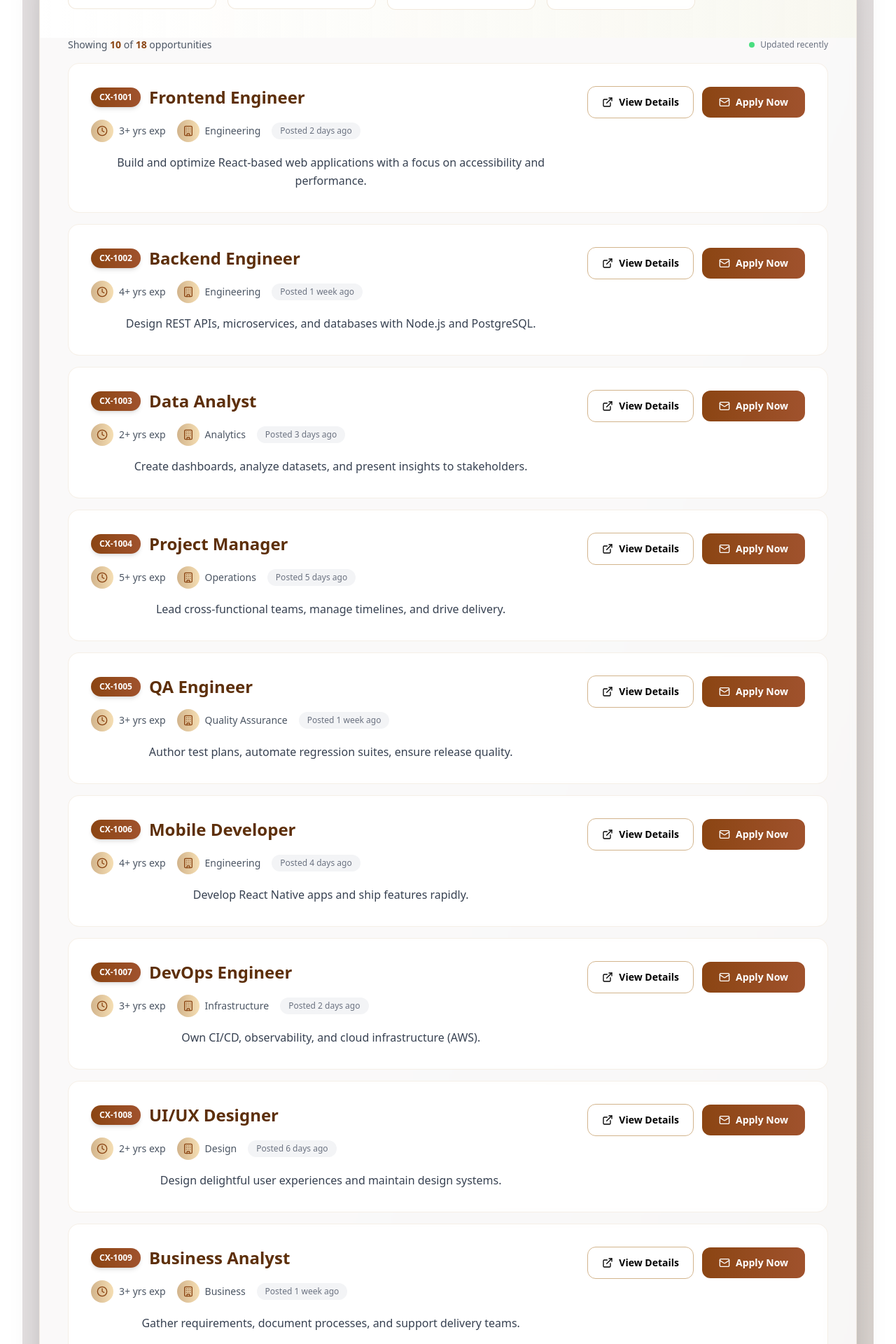
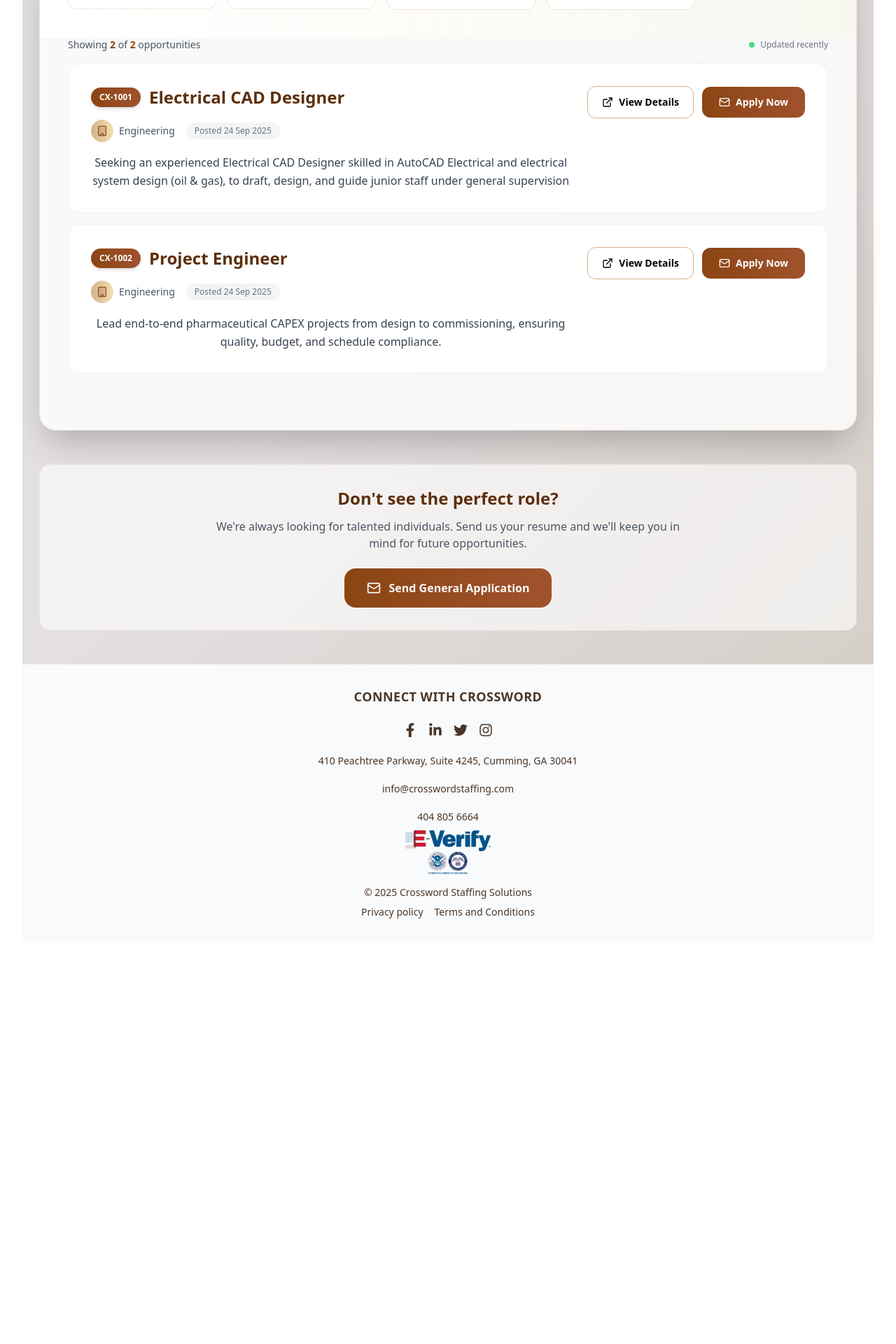
Before and after one commit to Yash-j7/crossWord, a React (Vite) app: page /career in a window 1280 px wide. Shown: the part 480-2400 px from the top of the page at 70% size. After the commit the page ends 1857 px from the top, so only its background shows below. Built offline with nearby package versions, Linux system fonts and the light colour scheme.

Commit message:
careers added

```diff
--- a/src/Careers.jsx
+++ b/src/Careers.jsx
@@ -1,6 +1,8 @@
 import React, { useMemo, useState } from "react";
 import { Filter, MapPin, Briefcase, FileDown, ExternalLink, Mail, Search, X, Clock, Building } from "lucide-react";
 import samplePDF from "../src/assets/Sample.pdf";
+import projectEngineerPDF from "../src/assets/projectEngg_JD.pdf";
+import electricalCADDesignerPDF from "../src/assets/CAD_JD.pdf";
 export default function Careers() {
   const [query, setQuery] = useState("");
   const [location, setLocation] = useState("");
@@ -13,206 +15,229 @@ export default function Careers() {
     () => [
       {
         id: "CX-1001",
-        title: "Frontend Engineer",
+        title: "Electrical CAD Designer",
         type: "Full-time",
-        location: "Bengaluru, IN",
-        experienceYears: 3,
-        description: "Build and optimize React-based web applications with a focus on accessibility and performance.",
-        pdfPath: "/assets/Sample.pdf",
+        location: "Alpharetta, GA",
+        // experienceYears: 3,
+        description: "Seeking an experienced Electrical CAD Designer skilled in AutoCAD Electrical and electrical system design (oil & gas), to draft, design, and guide junior staff under general supervision",
+        pdfPath: electricalCADDesignerPDF,
         department: "Engineering",
-        postedDate: "2 days ago"
+        postedDate: "24 Sep 2025"
       },
       {
         id: "CX-1002",
-        title: "Backend Engineer",
+        title: "Project Engineer",
         type: "Full-time",
-        location: "Remote",
-        experienceYears: 4,
-        description: "Design REST APIs, microservices, and databases with Node.js and PostgreSQL.",
-        pdfPath: "/assets/Sample.pdf",
+        location: "Cumming, GA",
+        // experienceYears: 3,
+        description: "Lead end-to-end pharmaceutical CAPEX projects from design to commissioning, ensuring quality, budget, and schedule compliance.",
+        pdfPath: projectEngineerPDF,
         department: "Engineering",
-        postedDate: "1 week ago"
-      },
-      {
-        id: "CX-1003",
-        title: "Data Analyst",
-        type: "Contract",
-        location: "Hyderabad, IN",
-        experienceYears: 2,
-        description: "Create dashboards, analyze datasets, and present insights to stakeholders.",
-        pdfPath: "/assets/Sample.pdf",
-        department: "Analytics",
-        postedDate: "3 days ago"
-      },
-      {
-        id: "CX-1004",
-        title: "Project Manager",
-        type: "Full-time",
-        location: "New Delhi, IN",
-        experienceYears: 5,
-        description: "Lead cross-functional teams, manage timelines, and drive delivery.",
-        pdfPath: "/assets/Sample.pdf",
-        department: "Operations",
-        postedDate: "5 days ago"
-      },
-      {
-        id: "CX-1005",
-        title: "QA Engineer",
-        type: "Contract",
-        location: "Remote",
-        experienceYears: 3,
-        description: "Author test plans, automate regression suites, ensure release quality.",
-        pdfPath: "/assets/Sample.pdf",
-        department: "Quality Assurance",
-        postedDate: "1 week ago"
-      },
-      {
-        id: "CX-1006",
-        title: "Mobile Developer",
-        type: "Full-time",
-        location: "Pune, IN",
-        experienceYears: 4,
-        description: "Develop React Native apps and ship features rapidly.",
-        pdfPath: "/assets/Sample.pdf",
-        department: "Engineering",
-        postedDate: "4 days ago"
-      },
-      {
-        id: "CX-1007",
-        title: "DevOps Engineer",
-        type: "Full-time",
-        location: "Remote",
-        experienceYears: 3,
-        description: "Own CI/CD, observability, and cloud infrastructure (AWS).",
-        pdfPath: "/assets/Sample.pdf",
-        department: "Infrastructure",
-        postedDate: "2 days ago"
-      },
-      {
-        id: "CX-1008",
-        title: "UI/UX Designer",
-        type: "Full-time",
-        location: "Kolkata, IN",
-        experienceYears: 2,
-        description: "Design delightful user experiences and maintain design systems.",
-        pdfPath: "/assets/Sample.pdf",
-        department: "Design",
-        postedDate: "6 days ago"
-      },
-      {
-        id: "CX-1009",
-        title: "Business Analyst",
-        type: "Full-time",
-        location: "Gurugram, IN",
-        experienceYears: 3,
-        description: "Gather requirements, document processes, and support delivery teams.",
-        pdfPath: "/assets/Sample.pdf",
-        department: "Business",
-        postedDate: "1 week ago"
-      },
-      {
-        id: "CX-1010",
-        title: "Healthcare Recruiter",
-        type: "Full-time",
-        location: "Remote",
-        experienceYears: 2,
-        description: "Source and screen candidates, manage pipelines, and coordinate interviews.",
-        pdfPath: "/assets/Sample.pdf",
-        department: "Human Resources",
-        postedDate: "3 days ago"
-      },
-      {
-        id: "CX-1011",
-        title: "Manufacturing Consultant",
-        type: "Contract",
-        location: "Ahmedabad, IN",
-        experienceYears: 6,
-        description: "Advise manufacturing clients on process optimization.",
-        pdfPath: "/assets/Sample.pdf",
-        department: "Consulting",
-        postedDate: "5 days ago"
-      },
-      {
-        id: "CX-1012",
-        title: "IT Support Specialist",
-        type: "Full-time",
-        location: "Chennai, IN",
-        experienceYears: 1,
-        description: "Provide L1/L2 support and manage incident queues.",
-        pdfPath: "/assets/EY India 2026 - Tech Risk - Assurance - Sr. Analyst - JD.pdf",
-        department: "IT Support",
-        postedDate: "2 weeks ago"
-      },
-      // Fresher positions
-      {
-        id: "CX-2001",
-        title: "Junior Frontend Developer",
-        type: "Full-time",
-        location: "Bengaluru, IN",
-        experienceYears: 0,
-        description: "Learn and develop modern web applications using React, HTML, CSS, and JavaScript. Perfect for recent graduates.",
-        pdfPath: "/assets/EY India 2026 - Tech Risk - Assurance - Sr. Analyst - JD.pdf",
-        department: "Engineering",
-        postedDate: "1 day ago"
-      },
-      {
-        id: "CX-2002",
-        title: "Trainee Software Engineer",
-        type: "Full-time",
-        location: "Hyderabad, IN",
-        experienceYears: 0,
-        description: "Join our comprehensive training program and kickstart your career in software development.",
-        pdfPath: "/assets/EY India 2026 - Tech Risk - Assurance - Sr. Analyst - JD.pdf",
-        department: "Engineering",
-        postedDate: "2 days ago"
-      },
-      {
-        id: "CX-2003",
-        title: "Associate Data Analyst",
-        type: "Full-time",
-        location: "Mumbai, IN",
-        experienceYears: 0,
-        description: "Entry-level position to learn data analysis, visualization, and business intelligence tools.",
-        pdfPath: "/assets/EY India 2026 - Tech Risk - Assurance - Sr. Analyst - JD.pdf",
-        department: "Analytics",
-        postedDate: "1 day ago"
-      },
-      {
-        id: "CX-2004",
-        title: "Junior QA Tester",
-        type: "Full-time",
-        location: "Noida, IN",
-        experienceYears: 0,
-        description: "Learn software testing methodologies and quality assurance processes from experienced mentors.",
-        pdfPath: "/assets/EY India 2026 - Tech Risk - Assurance - Sr. Analyst - JD.pdf",
-        department: "Quality Assurance",
-        postedDate: "3 days ago"
-      },
-      {
-        id: "CX-2005",
-        title: "Graduate Trainee - Business Analyst",
-        type: "Full-time",
-        location: "Chennai, IN",
-        experienceYears: 0,
-        description: "Start your career in business analysis with comprehensive training and mentorship.",
-        pdfPath: "/assets/EY India 2026 - Tech Risk - Assurance - Sr. Analyst - JD.pdf",
-        department: "Business",
-        postedDate: "4 days ago"
-      },
-      {
-        id: "CX-2006",
-        title: "Junior UI/UX Designer",
-        type: "Full-time",
-        location: "Remote",
-        experienceYears: 0,
-        description: "Design beautiful and intuitive user interfaces while learning from senior designers.",
-        pdfPath: "/assets/EY India 2026 - Tech Risk - Assurance - Sr. Analyst - JD.pdf",
-        department: "Design",
-        postedDate: "1 day ago"
+        postedDate: "24 Sep 2025"
       }
+  //     {
+  //       id: "CX-1001",
+  //       title: "Frontend Engineer",
+  //       type: "Full-time",
+  //       location: "Bengaluru, IN",
+  //       experienceYears: 3,
+  //       description: "Build and optimize React-based web applications with a focus on accessibility and performance.",
+  //       pdfPath: "/assets/Sample.pdf",
+  //       department: "Engineering",
+  //       postedDate: "2 days ago"
+  //     },
+  //     {
+  //       id: "CX-1002",
+  //       title: "Backend Engineer",
+  //       type: "Full-time",
+  //       location: "Remote",
+  //       experienceYears: 4,
+  //       description: "Design REST APIs, microservices, and databases with Node.js and PostgreSQL.",
+  //       pdfPath: "/assets/Sample.pdf",
+  //       department: "Engineering",
+  //       postedDate: "1 week ago"
+  //     },
+  //     {
+  //       id: "CX-1003",
+  //       title: "Data Analyst",
+  //       type: "Contract",
+  //       location: "Hyderabad, IN",
+  //       experienceYears: 2,
+  //       description: "Create dashboards, analyze datasets, and present insights to stakeholders.",
+  //       pdfPath: "/assets/Sample.pdf",
+  //       department: "Analytics",
+  //       postedDate: "3 days ago"
+  //     },
+  //     {
+  //       id: "CX-1004",
+  //       title: "Project Manager",
+  //       type: "Full-time",
+  //       location: "New Delhi, IN",
+  //       experienceYears: 5,
+  //       description: "Lead cross-functional teams, manage timelines, and drive delivery.",
+  //       pdfPath: "/assets/Sample.pdf",
+  //       department: "Operations",
+  //       postedDate: "5 days ago"
+  //     },
+  //     {
+  //       id: "CX-1005",
+  //       title: "QA Engineer",
+  //       type: "Contract",
+  //       location: "Remote",
+  //       experienceYears: 3,
+  //       description: "Author test plans, automate regression suites, ensure release quality.",
+  //       pdfPath: "/assets/Sample.pdf",
+  //       department: "Quality Assurance",
+  //       postedDate: "1 week ago"
+  //     },
+  //     {
+  //       id: "CX-1006",
+  //       title: "Mobile Developer",
+  //       type: "Full-time",
+  //       location: "Pune, IN",
+  //       experienceYears: 4,
+  //       description: "Develop React Native apps and ship features rapidly.",
+  //       pdfPath: "/assets/Sample.pdf",
+  //       department: "Engineering",
+  //       postedDate: "4 days ago"
+  //     },
+  //     {
+  //       id: "CX-1007",
+  //       title: "DevOps Engineer",
+  //       type: "Full-time",
+  //       location: "Remote",
+  //       experienceYears: 3,
+  //       description: "Own CI/CD, observability, and cloud infrastructure (AWS).",
+  //       pdfPath: "/assets/Sample.pdf",
+  //       department: "Infrastructure",
+  //       postedDate: "2 days ago"
+  //     },
+  //     {
+  //       id: "CX-1008",
+  //       title: "UI/UX Designer",
+  //       type: "Full-time",
+  //       location: "Kolkata, IN",
+  //       experienceYears: 2,
+  //       description: "Design delightful user experiences and maintain design systems.",
+  //       pdfPath: "/assets/Sample.pdf",
+  //       department: "Design",
+  //       postedDate: "6 days ago"
+  //     },
+  //     {
+  //       id: "CX-1009",
+  //       title: "Business Analyst",
+  //       type: "Full-time",
+  //       location: "Gurugram, IN",
+  //       experienceYears: 3,
+  //       description: "Gather requirements, document processes, and support delivery teams.",
+  //       pdfPath: "/assets/Sample.pdf",
+  //       department: "Business",
+  //       postedDate: "1 week ago"
+  //     },
+  //     {
+  //       id: "CX-1010",
+  //       title: "Healthcare Recruiter",
+  //       type: "Full-time",
+  //       location: "Remote",
+  //       experienceYears: 2,
+  //       description: "Source and screen candidates, manage pipelines, and coordinate interviews.",
+  //       pdfPath: "/assets/Sample.pdf",
+  //       department: "Human Resources",
+  //       postedDate: "3 days ago"
+  //     },
+  //     {
+  //       id: "CX-1011",
+  //       title: "Manufacturing Consultant",
+  //       type: "Contract",
+  //       location: "Ahmedabad, IN",
+  //       experienceYears: 6,
+  //       description: "Advise manufacturing clients on process optimization.",
+  //       pdfPath: "/assets/Sample.pdf",
+  //       department: "Consulting",
+  //       postedDate: "5 days ago"
+  //     },
+  //     {
+  //       id: "CX-1012",
+  //       title: "IT Support Specialist",
+  //       type: "Full-time",
+  //       location: "Chennai, IN",
+  //       experienceYears: 1,
+  //       description: "Provide L1/L2 support and manage incident queues.",
+  //       pdfPath: "/assets/EY India 2026 - Tech Risk - Assurance - Sr. Analyst - JD.pdf",
+  //       department: "IT Support",
+  //       postedDate: "2 weeks ago"
+  //     },
+  //     // Fresher positions
+  //     {
+  //       id: "CX-2001",
+  //       title: "Junior Frontend Developer",
+  //       type: "Full-time",
+  //       location: "Bengaluru, IN",
+  //       experienceYears: 0,
+  //       description: "Learn and develop modern web applications using React, HTML, CSS, and JavaScript. Perfect for recent graduates.",
+  //       pdfPath: "/assets/EY India 2026 - Tech Risk - Assurance - Sr. Analyst - JD.pdf",
+  //       department: "Engineering",
+  //       postedDate: "1 day ago"
+  //     },
+  //     {
+  //       id: "CX-2002",
+  //       title: "Trainee Software Engineer",
+  //       type: "Full-time",
+  //       location: "Hyderabad, IN",
+  //       experienceYears: 0,
+  //       description: "Join our comprehensive training program and kickstart your career in software development.",
+  //       pdfPath: "/assets/EY India 2026 - Tech Risk - Assurance - Sr. Analyst - JD.pdf",
+  //       department: "Engineering",
+  //       postedDate: "2 days ago"
+  //     },
+  //     {
+  //       id: "CX-2003",
+  //       title: "Associate Data Analyst",
+  //       type: "Full-time",
+  //       location: "Mumbai, IN",
+  //       experienceYears: 0,
+  //       description: "Entry-level position to learn data analysis, visualization, and business intelligence tools.",
+  //       pdfPath: "/assets/EY India 2026 - Tech Risk - Assurance - Sr. Analyst - JD.pdf",
+  //       department: "Analytics",
+  //       postedDate: "1 day ago"
+  //     },
+  //     {
+  //       id: "CX-2004",
+  //       title: "Junior QA Tester",
+  //       type: "Full-time",
+  //       location: "Noida, IN",
+  //       experienceYears: 0,
+  //       description: "Learn software testing methodologies and quality assurance processes from experienced mentors.",
+  //       pdfPath: "/assets/EY India 2026 - Tech Risk - Assurance - Sr. Analyst - JD.pdf",
+  //       department: "Quality Assurance",
+  //       postedDate: "3 days ago"
+  //     },
+  //     {
+  //       id: "CX-2005",
+  //       title: "Graduate Trainee - Business Analyst",
+  //       type: "Full-time",
+  //       location: "Chennai, IN",
+  //       experienceYears: 0,
+  //       description: "Start your career in business analysis with comprehensive training and mentorship.",
+  //       pdfPath: "/assets/EY India 2026 - Tech Risk - Assurance - Sr. Analyst - JD.pdf",
+  //       department: "Business",
+  //       postedDate: "4 days ago"
+  //     },
+  //     {
+  //       id: "CX-2006",
+  //       title: "Junior UI/UX Designer",
+  //       type: "Full-time",
+  //       location: "Remote",
+  //       experienceYears: 0,
+  //       description: "Design beautiful and intuitive user interfaces while learning from senior designers.",
+  //       pdfPath: "/assets/EY India 2026 - Tech Risk - Assurance - Sr. Analyst - JD.pdf",
+  //       department: "Design",
+  //       postedDate: "1 day ago"
+  //     }
     ],
     []
   );
+
 
   const filteredJobs = useMemo(() => {
     return jobs.filter((job) => {
@@ -235,11 +260,7 @@ export default function Careers() {
 
   const jobsToShow = showAll ? filteredJobs : filteredJobs.slice(0, 10);
 
-  const handleView = (job) => {
-    if (job.pdfPath) {
-      window.open(samplePDF, "_blank");
-    }
-  };
+
 
   const handleDownload = (job) => {
     if (job.pdfPath) {
@@ -551,14 +572,14 @@ Best regards,
 
                     {/* Job Meta Information */}
                     <div className="flex flex-wrap items-center gap-4 text-sm text-gray-600">
-                      <div className="flex items-center gap-2">
+                      {/* <div className="flex items-center gap-2">
                         <div className="w-8 h-8 rounded-full bg-gradient-to-r from-[#D2B48C] to-[#F5DEB3] flex items-center justify-center">
                           <Clock className="w-4 h-4 text-[#8B4513]" />
                         </div>
                         <span className="font-medium">
                           {job.experienceYears === 0 ? 'Entry Level' : `${job.experienceYears}+ yrs exp`}
                         </span>
-                      </div>
+                      </div> */}
 
                       <div className="flex items-center gap-2">
                         <div className="w-8 h-8 rounded-full bg-gradient-to-r from-[#D2B48C] to-[#F5DEB3] flex items-center justify-center">
@@ -584,7 +605,11 @@ Best regards,
                   {/* Enhanced Action Buttons */}
                   <div className="flex flex-col sm:flex-row lg:flex-col xl:flex-row items-stretch sm:items-center gap-3 lg:w-auto">
                     <button
-                      onClick={() => handleView(job)}
+                      onClick={() => {
+                        if (job.pdfPath) {
+                          window.open(job.pdfPath, "_blank");
+                        }
+                      }}
                       className="group/btn relative inline-flex items-center justify-center gap-2 px-5 py-3 rounded-xl border border-[#D2B48C] bg-white/90 backdrop-blur-sm hover:bg-[#F5DEB3]/30 text-sm font-semibold transition-all duration-200 cursor-pointer hover:shadow-lg active:scale-[0.98] focus:outline-none focus:ring-2 focus:ring-[#8B4513]/40 overflow-hidden"
                     >
                       <div className="absolute inset-0 bg-gradient-to-r from-[#F5DEB3]/0 via-[#F5DEB3]/20 to-[#F5DEB3]/0 translate-x-[-100%] group-hover/btn:translate-x-[100%] transition-transform duration-700"></div>
```
Also changed, not shown: 2 other files (tests, documents, lock files or other folders).
